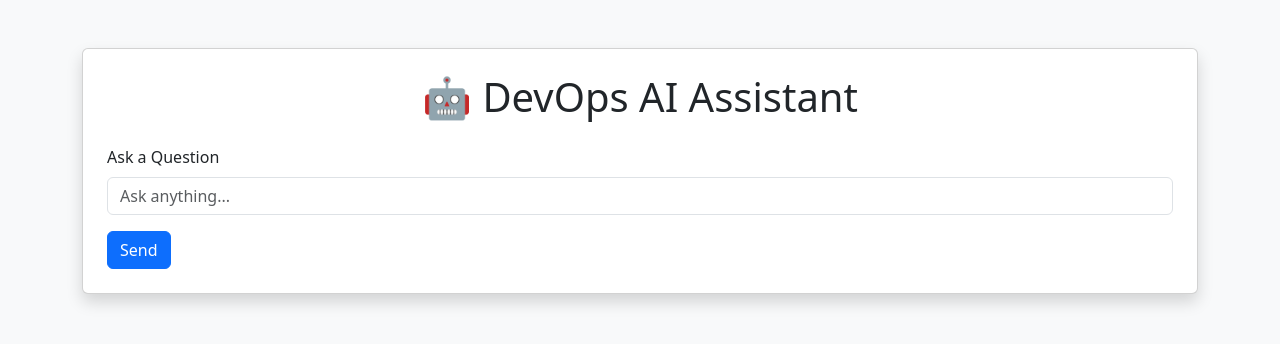
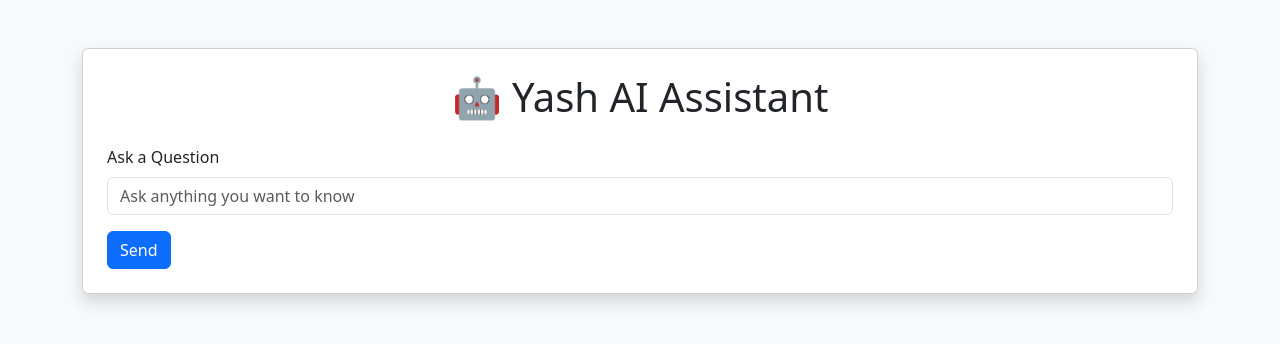
Before and after one commit to yashhub1/DevOps_Ai_Assistant, a Flask app: page / in a window 1280 px wide. Shown: the top 344 px of the page. Run offline with Flask 3, Linux system fonts and the light colour scheme.

Commit message:
Testing CD push v1.1

```diff
--- a/templates/index.html
+++ b/templates/index.html
@@ -12,7 +12,7 @@
 
     <div class="card shadow p-4">
 
-        <h1 class="text-center mb-4">🤖 DevOps AI Assistant</h1>
+        <h1 class="text-center mb-4">🤖 Yash  AI Assistant</h1>
 
         <form method="POST">
 
@@ -23,7 +23,7 @@
                     type="text"
                     name="question"
                     class="form-control"
-                    placeholder="Ask anything..."
+                    placeholder="Ask anything you want to know"
                     required>
             </div>
 
```
